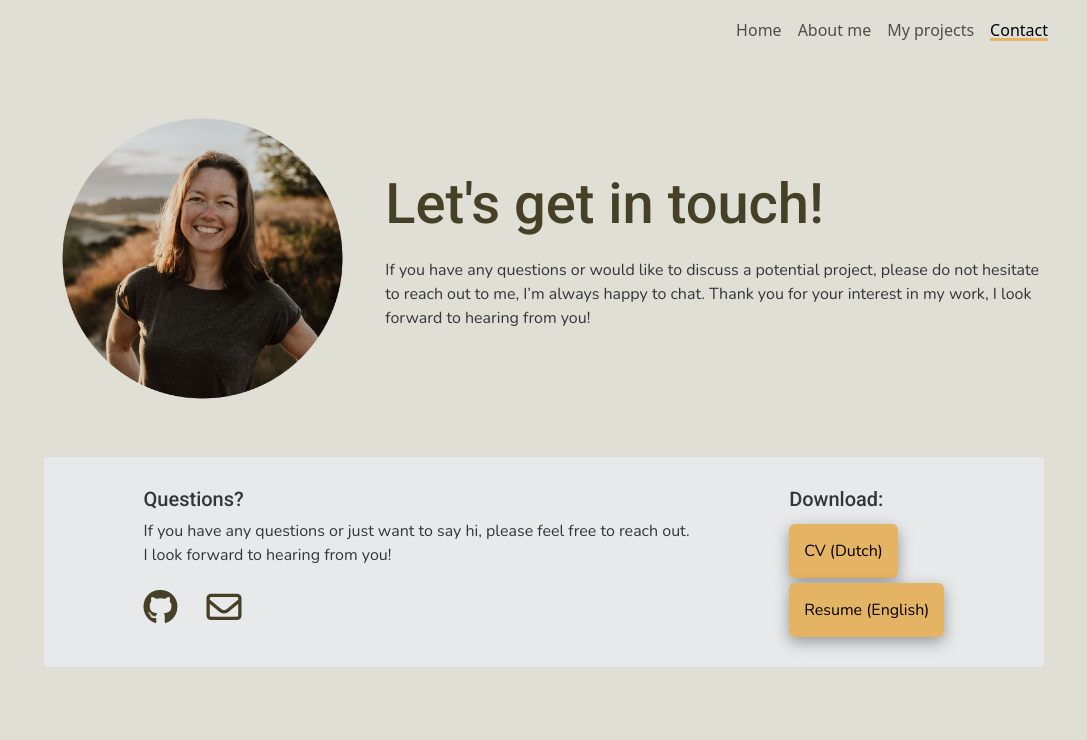
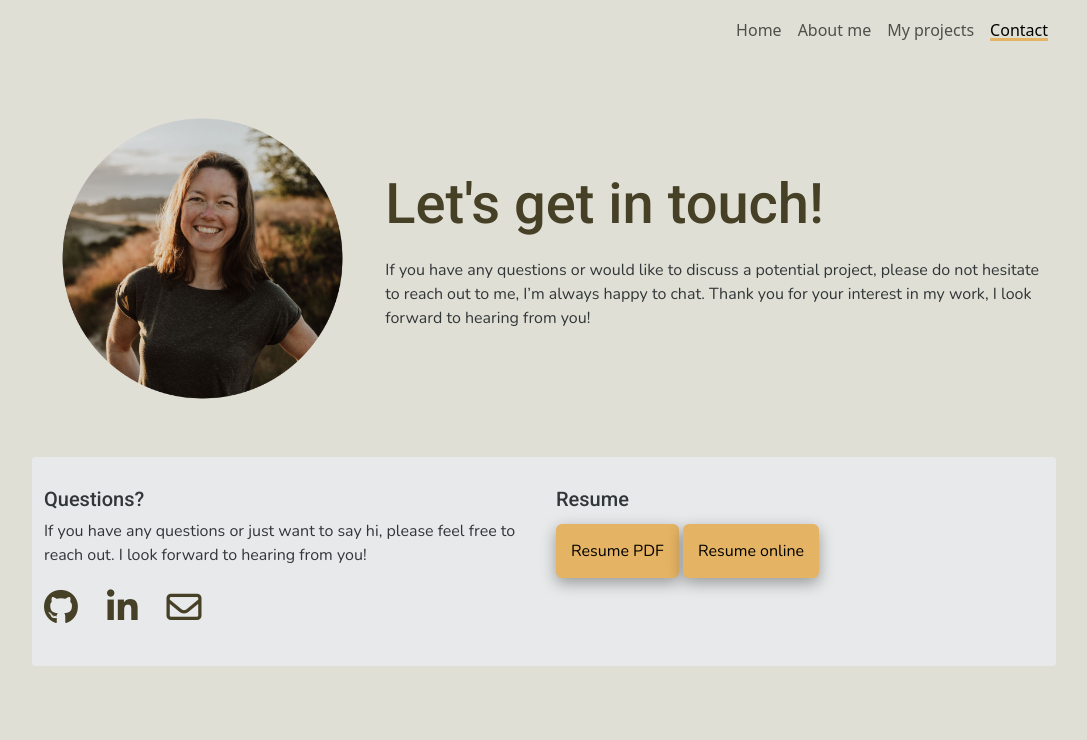
Before and after one commit to LaurieKD/portfolio-laurie, a plain HTML site: page contact.html in a window 1280 px wide. Shown: the whole page, without its empty margins (96-1183 px from the left). Drawn offline with nearby package versions, Linux system fonts and the light colour scheme.

Commit message:
Added resume

```diff
--- a/contact.html
+++ b/contact.html
@@ -88,15 +88,19 @@
 					<footer>
 
 <footer>
-  <div class="contact-box d-flex justify-content-evenly">
-    <div>
+  <div class="contact-box d-flex justify-content-evenly row">
+    <div class="col-md">
   <h5>
     Questions?
   </h5>
-  <p>If you have any questions or just want to say hi, please feel free to reach out. <br/>I look forward to hearing from you!</p>
+  <p>If you have any questions or just want to say hi, please feel free to reach out. I look forward to hearing from you!</p>
  <div class="social-links">
 	<a href="https://github.com/LaurieKD" target="_blank" class="social-link" title="GitHub">
       <i class="fa-brands fa-github"></i>
+
+    </a>
+		<a href="https://www.linkedin.com/in/lauriekranendonk/" target="_blank" class="social-link" title="LinkedIn">
+    <i class="fa-brands fa-linkedin-in"></i>
 
     </a>
     <a href="mailto:lauriekranendonk@gmail.com" target="_blank" class="social-link" title="Email">
@@ -105,12 +109,15 @@
     </a>
 		</div>
 </div>
-  <div>
+  <div class="col-md">
 		<h5>
-    Download:
+    Resume
   </h5>
-  <a href="/contact.html" class="btn btn-light footer-button">CV (Dutch)</a><br/>
-  <a href="/contact.html" class="btn btn-light footer-button">Resume (English)</a>
+  <a href="/images/Resume Laurie Kranendonk.pdf" target="_blank" class="btn btn-light footer-button">Resume PDF</a>
+
+  <a href="/contact.html" target="_blank" class="btn btn-light footer-button">Resume online</a><br/>
+
+
 
 </div></div>
 
```
Also changed, not shown: index.html (+11 -9 lines), 1 other file.
